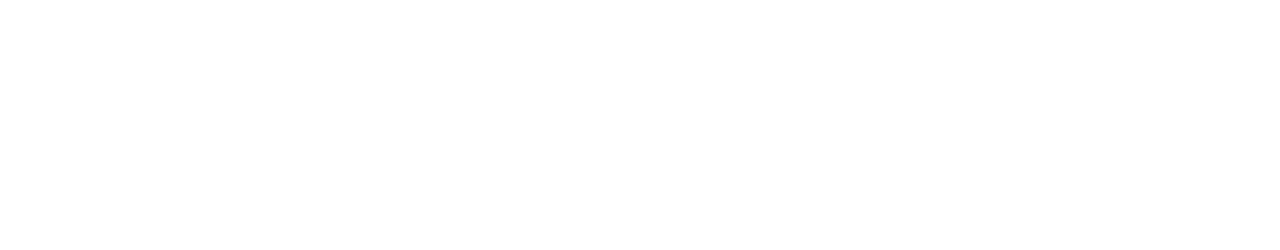
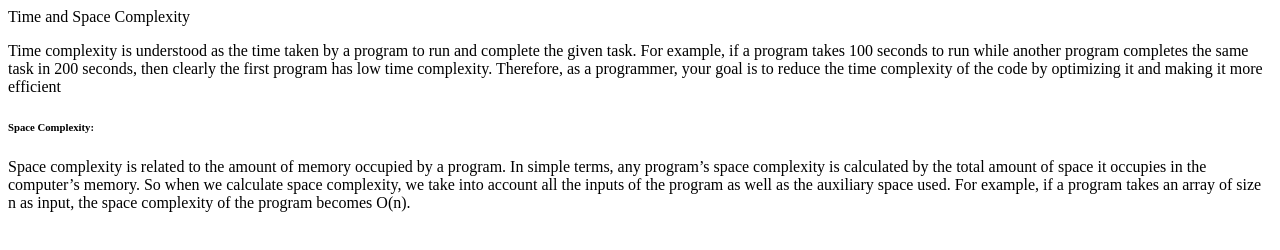
Before and after one commit to acciojob/time-and-space-complexity-raabin10, a website: page main.html in a window 1280 px wide. Drawn offline with Linux system fonts and the light colour scheme.

Commit message:
created a submission

```diff
--- a/main.html
+++ b/main.html
@@ -10,7 +10,10 @@
 	<!-- the entire body must be written by student -->
     <script type="text/javascript" src="./script.js">
 </script>
-
+	<header>Time and Space Complexity</header>
+	<p>	Time complexity is understood as the time taken by a program to run and complete the given task. For example, if a program takes 100 seconds to run while another program completes the same task in 200 seconds, then clearly the first program has low time complexity. Therefore, as a programmer, your goal is to reduce the time complexity of the code by optimizing it and making it more efficient</p>
+     <h6>Space Complexity:</h6>
+	<p>Space complexity is related to the amount of memory occupied by a program. In simple terms, any program’s space complexity is calculated by the total amount of space it occupies in the computer’s memory. So when we calculate space complexity, we take into account all the inputs of the program as well as the auxiliary space used. For example, if a program takes an array of size n as input, the space complexity of the program becomes O(n).</p>
 </body>
 
 </html>
```
